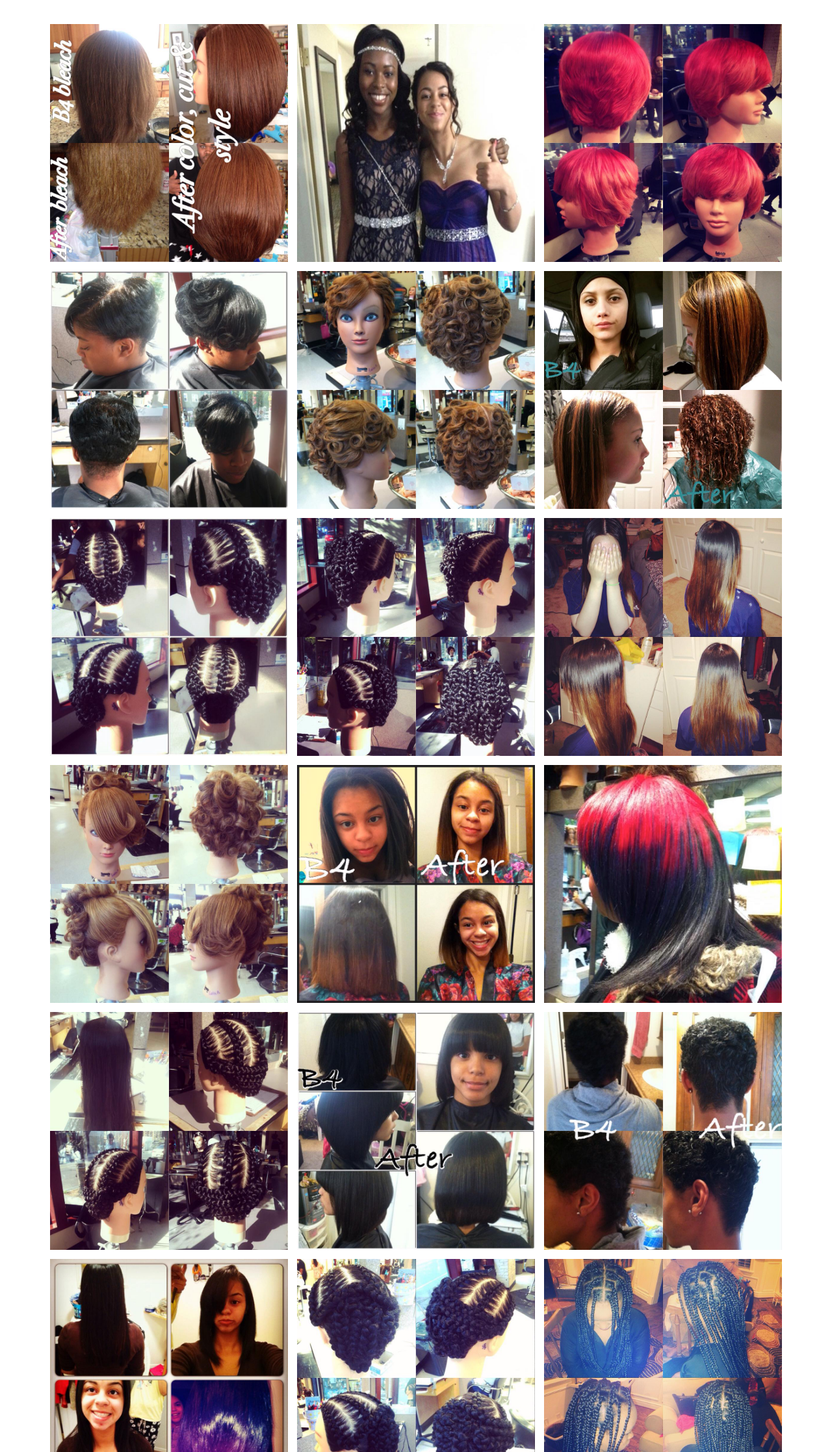
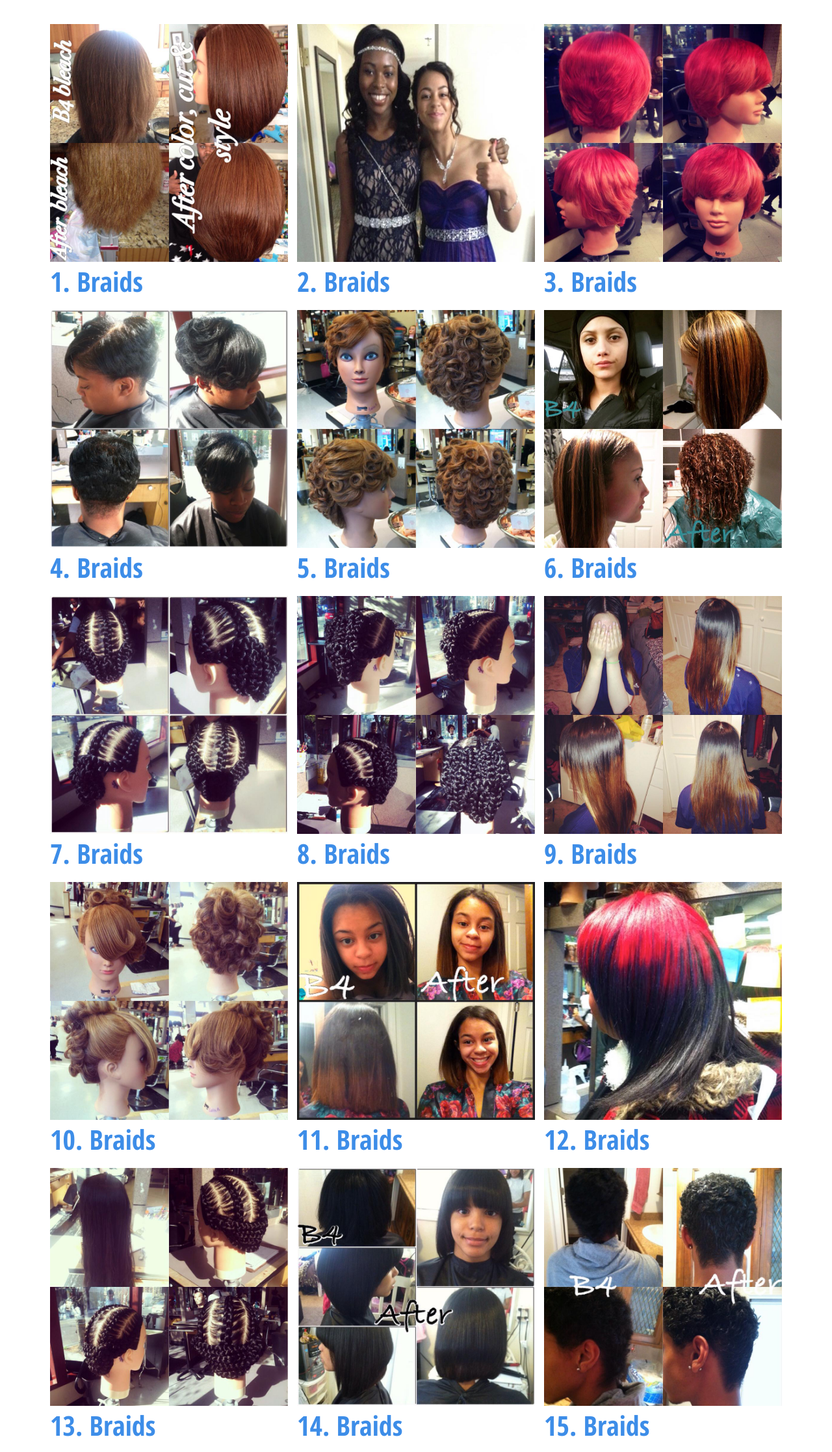
Before and after one commit to mrcoven94/leea, a plain HTML site: page gallery.html in a window 1280 px wide. Shown: the part 314-2548 px from the top of the page at 65% size. Drawn offline with Linux system fonts and the light colour scheme.

Commit message:
fix details

```diff
--- a/gallery.html
+++ b/gallery.html
@@ -87,6 +87,7 @@
 						</div>
 					 </a>
 				</div>
+                <span class="number">1. Braids</span>
 			</div>
 			<div class="col-md-4 work-grid">
 				<div id="nivo-lightbox-demo">
@@ -97,6 +98,7 @@
 						</div>
 					 </a>
 				</div>
+                <span class="number">2. Braids</span>
 			</div>
 			<div class="col-md-4 work-grid">
 				<div id="nivo-lightbox-demo">
@@ -107,6 +109,7 @@
 						</div>
 					 </a>
 				</div>
+                <span class="number">3. Braids</span>
 			</div>
 
 			<div class="col-md-4 work-grid">
@@ -118,6 +121,7 @@
 						</div>
 					 </a>
 				</div>
+                <span class="number">4. Braids</span>
 			</div>
 			<div class="col-md-4 work-grid">
 				<div id="nivo-lightbox-demo">
@@ -128,6 +132,7 @@
 						</div>
 					 </a>
 				</div>
+                <span class="number">5. Braids</span>
 			</div>
 			<div class="col-md-4 work-grid">
 				<div id="nivo-lightbox-demo">
@@ -138,6 +143,7 @@
 						</div>
 					 </a>
 				</div>
+                <span class="number">6. Braids</span>
 			</div>
 			<div class="col-md-4 work-grid">
 				<div id="nivo-lightbox-demo">
@@ -148,6 +154,7 @@
 						</div>
 					 </a>
 				</div>
+                <span class="number">7. Braids</span>
 			</div>
 			<div class="col-md-4 work-grid">
 				<div id="nivo-lightbox-demo">
@@ -158,6 +165,7 @@
 						</div>
 					 </a>
 				</div>
+                <span class="number">8. Braids</span>
 			</div>
 			<div class="col-md-4 work-grid">
 				<div id="nivo-lightbox-demo">
@@ -168,6 +176,7 @@
 						</div>
 					 </a>
 				</div>
+                <span class="number">9. Braids</span>
 			</div>
 
             <div class="col-md-4 work-grid">
@@ -179,6 +188,7 @@
 						</div>
 					 </a>
 				</div>
+                <span class="number">10. Braids</span>
 			</div>
             <div class="col-md-4 work-grid">
 				<div id="nivo-lightbox-demo">
@@ -189,6 +199,7 @@
 						</div>
 					 </a>
 				</div>
+                <span class="number">11. Braids</span>
 			</div>
             <div class="col-md-4 work-grid">
 				<div id="nivo-lightbox-demo">
@@ -199,6 +210,7 @@
 						</div>
 					 </a>
 				</div>
+                <span class="number">12. Braids</span>
 			</div>
 
             <div class="col-md-4 work-grid">
@@ -210,6 +222,7 @@
 						</div>
 					 </a>
 				</div>
+                <span class="number">13. Braids</span>
 			</div>
             <div class="col-md-4 work-grid">
 				<div id="nivo-lightbox-demo">
@@ -220,6 +233,7 @@
 						</div>
 					 </a>
 				</div>
+                <span class="number">14. Braids</span>
 			</div>
             <div class="col-md-4 work-grid">
 				<div id="nivo-lightbox-demo">
@@ -230,6 +244,7 @@
 						</div>
 					 </a>
 				</div>
+                <span class="number">15. Braids</span>
 			</div>
 
             <div class="col-md-4 work-grid">
@@ -241,6 +256,7 @@
 						</div>
 					 </a>
 				</div>
+                <span class="number">16. Braids</span>
 			</div>
             <div class="col-md-4 work-grid">
 				<div id="nivo-lightbox-demo">
@@ -251,6 +267,7 @@
 						</div>
 					 </a>
 				</div>
+                <span class="number">17. Braids</span>
 			</div>
             <div class="col-md-4 work-grid">
 				<div id="nivo-lightbox-demo">
@@ -261,6 +278,7 @@
 						</div>
 					 </a>
 				</div>
+                <span class="number">18. Braids</span>
 			</div>
 
             <div class="col-md-4 work-grid">
@@ -272,6 +290,7 @@
 						</div>
 					 </a>
 				</div>
+                <span class="number">19. Braids</span>
 			</div>
             <div class="col-md-4 work-grid">
 				<div id="nivo-lightbox-demo">
@@ -282,6 +301,7 @@
 						</div>
 					 </a>
 				</div>
+                <span class="number">20. Braids</span>
 			</div>
             <div class="col-md-4 work-grid">
 				<div id="nivo-lightbox-demo">
@@ -292,6 +312,7 @@
 						</div>
 					 </a>
 				</div>
+                <span class="number">21. Braids</span>
 			</div>
 
             <div class="col-md-4 work-grid">
@@ -303,6 +324,7 @@
 						</div>
 					 </a>
 				</div>
+                <span class="number">22. Braids</span>
 			</div>
             <div class="col-md-4 work-grid">
 				<div id="nivo-lightbox-demo">
@@ -313,6 +335,7 @@
 						</div>
 					 </a>
 				</div>
+                <span class="number">23. Braids</span>
 			</div>
             <div class="col-md-4 work-grid">
 				<div id="nivo-lightbox-demo">
@@ -323,6 +346,7 @@
 						</div>
 					 </a>
 				</div>
+                <span class="number">24. Braids</span>
 			</div>
 			<div class="clearfix"> </div>
 		</div>
```
